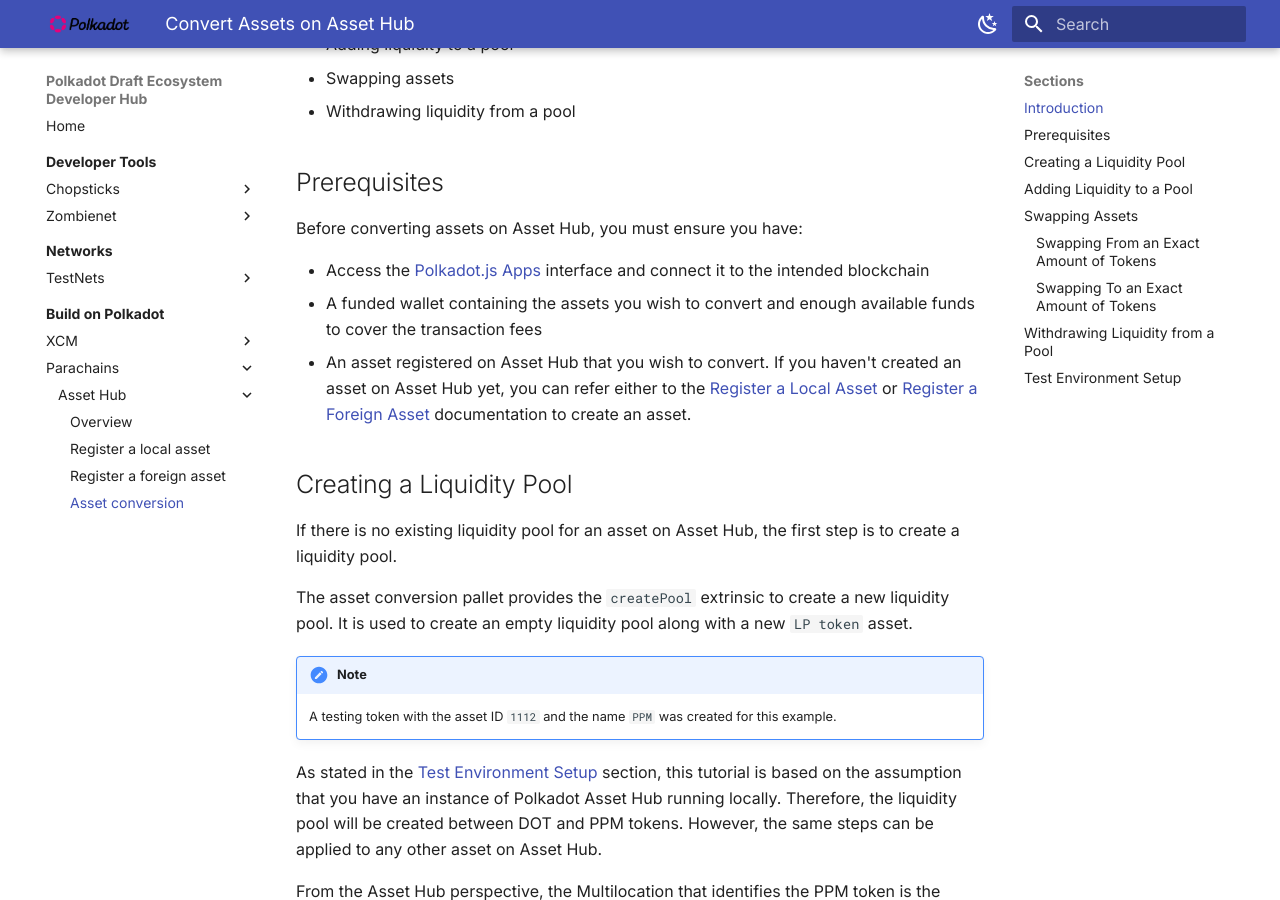
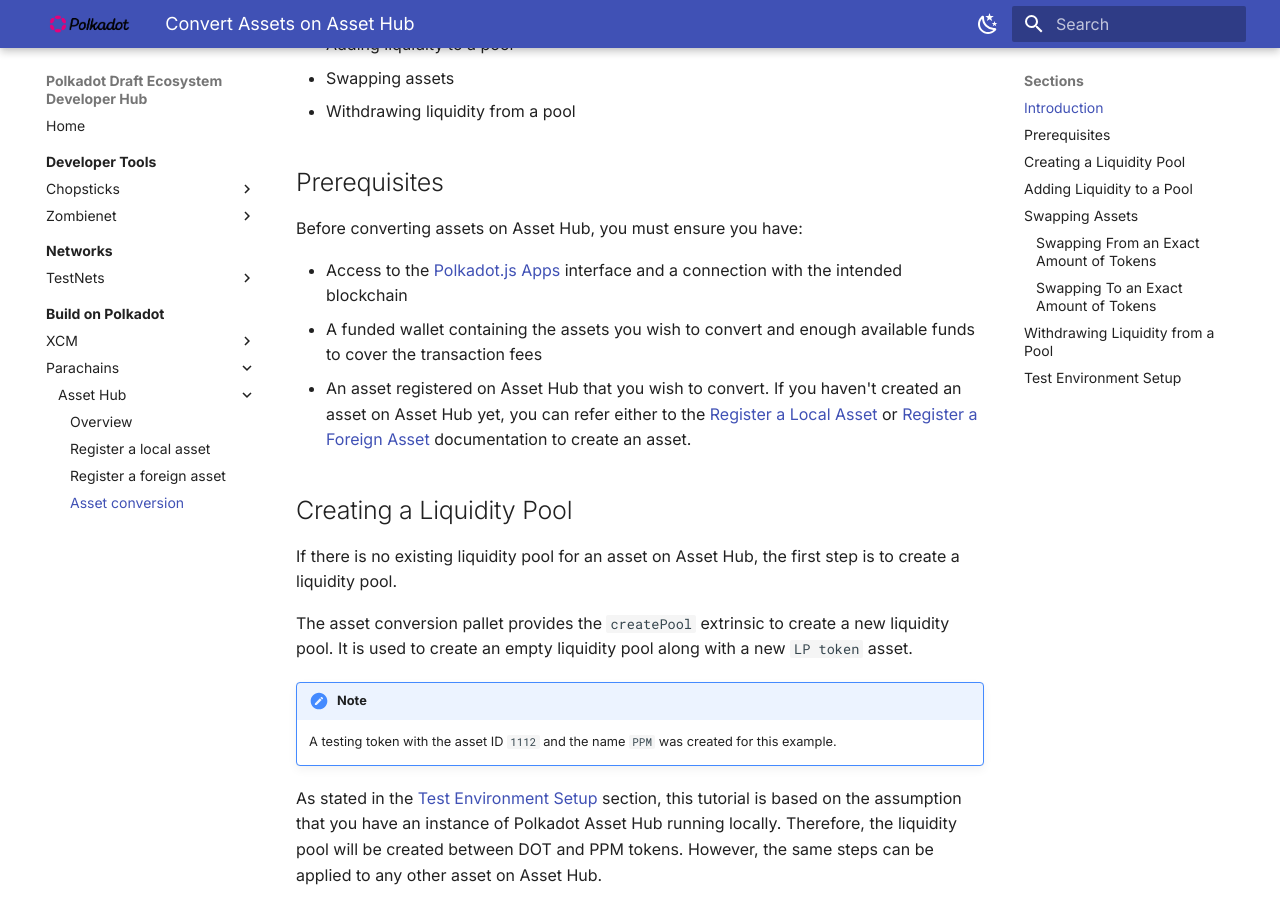
Before and after one commit to papermoonio/polkadot-ecosystem-docs-draft, an MkDocs documentation site: the page built from docs/build-on-polkadot/parachains/asset-hub/asset-conversion.md, in a window 1280 px wide and 900 px high, scrolled down 392 px. Built offline with MkDocs 1.6.1 and Material for MkDocs 9.7.7, drawn with Linux system fonts in a browser that asks for light colours.

Commit message:
Update docs/build-on-polkadot/parachains/asset-hub/asset-conversion.md
Co-authored-by: Dawn Kelly <83190195+dawnkelly09@users.noreply.github.com>

```diff
--- a/docs/build-on-polkadot/parachains/asset-hub/asset-conversion.md
+++ b/docs/build-on-polkadot/parachains/asset-hub/asset-conversion.md
@@ -21,7 +21,7 @@
 
 Before converting assets on Asset Hub, you must ensure you have:
 
-- Access the [Polkadot.js Apps](https://polkadot.js.org/apps){target=\_blank} interface and connect it to the intended blockchain
+- Access to the [Polkadot.js Apps](https://polkadot.js.org/apps){target=\_blank} interface and a connection with the intended blockchain
 - A funded wallet containing the assets you wish to convert and enough available funds to cover the transaction fees
 - An asset registered on Asset Hub that you wish to convert. If you haven't created an asset on Asset Hub yet, you can refer either to the [Register a Local Asset](./docs/build-on-polkadot/parachains/asset-hub/register-a-foreign-asset.md){target=\_blank} or [Register a Foreign Asset](./docs/build-on-polkadot/parachains/asset-hub/register-a-local-asset.md){target=\_blank} documentation to create an asset.
 
```
